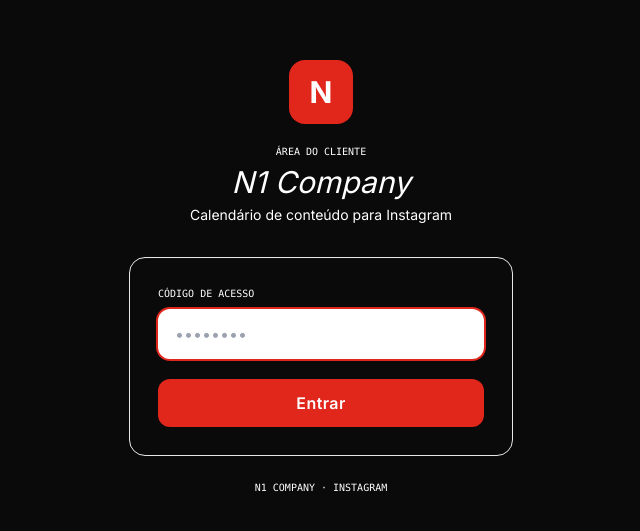
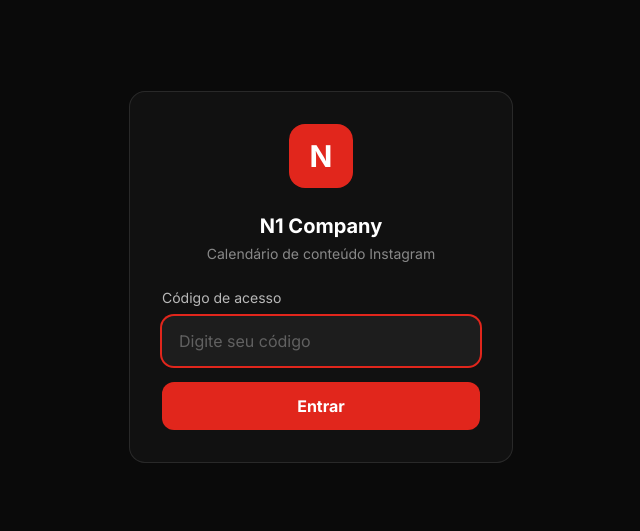
Before and after one commit to isnassif/dash-clientes, a Next.js app: page /login in a window 1280 px wide. Shown: the part 123-654 px from the top of the page, without its empty margins (319-959 px from the left). Built offline with nearby package versions, Linux system fonts and the light colour scheme.

Commit message:
Update page.tsx

```diff
--- a/app/login/page.tsx
+++ b/app/login/page.tsx
@@ -39,32 +39,19 @@ export default function LoginPage() {
   }
 
   return (
-    <main className="min-h-screen flex items-center justify-center px-4">
-      <div className="w-full max-w-sm">
-        <div className="flex flex-col items-center gap-5 mb-8">
-          <Logo size="lg" />
-          <div className="text-center">
-            <p className="font-mono text-[10px] tracking-widest2 uppercase text-ink-faint mb-2">
-              Área do cliente
-            </p>
-            <h1 className="font-display italic text-3xl leading-none">
-              N1 Company
-            </h1>
-            <p className="text-sm text-ink-muted mt-2">
-              Calendário de conteúdo para Instagram
-            </p>
-          </div>
+    <main className="min-h-screen flex items-center justify-center bg-background px-4">
+      <div className="w-full max-w-sm rounded-2xl bg-white/[0.03] border border-white/10 p-8 flex flex-col items-center gap-6">
+        <Logo size="lg" />
+        <div className="text-center">
+          <h1 className="text-xl font-bold">N1 Company</h1>
+          <p className="text-sm text-white/50 mt-1">
+            Calendário de conteúdo Instagram
+          </p>
         </div>
 
-        <form
-          onSubmit={handleSubmit}
-          className="w-full flex flex-col gap-5 rounded-2xl bg-surface border border-line p-7 shadow-[0_1px_0_0_rgba(255,255,255,0.03)_inset]"
-        >
+        <form onSubmit={handleSubmit} className="w-full flex flex-col gap-4">
           <div className="flex flex-col gap-2">
-            <label
-              htmlFor="code"
-              className="font-mono text-[10px] tracking-widest2 uppercase text-ink-muted"
-            >
+            <label htmlFor="code" className="text-sm text-white/70">
               Código de acesso
             </label>
             <input
@@ -73,8 +60,8 @@ export default function LoginPage() {
               autoFocus
               value={code}
               onChange={(e) => setCode(e.target.value)}
-              placeholder="••••••••"
-              className="w-full rounded-xl bg-surface-raised border border-line px-4 py-3 text-ink placeholder-ink-faint outline-none focus:ring-2 focus:ring-brand-red focus:border-transparent transition"
+              placeholder="Digite seu código"
+              className="w-full rounded-xl bg-white/[0.05] border border-white/10 px-4 py-3 text-white placeholder-white/30 outline-none focus:ring-2 focus:ring-brand-red focus:border-transparent transition"
             />
           </div>
 
@@ -87,15 +74,11 @@ export default function LoginPage() {
           <button
             type="submit"
             disabled={loading}
-            className="w-full rounded-xl bg-brand-red hover:bg-brand-red/90 disabled:opacity-60 disabled:cursor-not-allowed transition font-semibold py-3 tracking-wide"
+            className="w-full rounded-xl bg-brand-red hover:bg-brand-red/90 disabled:opacity-60 disabled:cursor-not-allowed transition font-bold py-3"
           >
             {loading ? "Entrando..." : "Entrar"}
           </button>
         </form>
-
-        <p className="text-center font-mono text-[10px] tracking-widest2 uppercase text-ink-faint mt-6">
-          N1 Company · Instagram
-        </p>
       </div>
     </main>
   );
```
